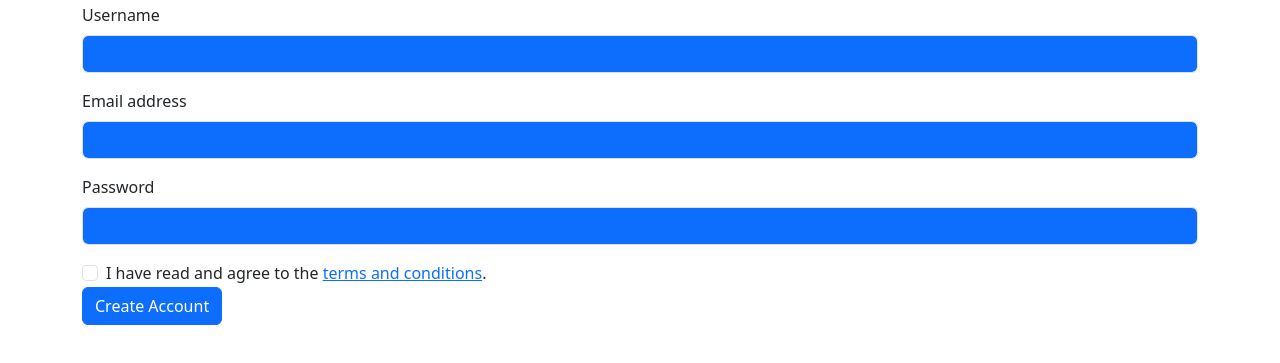
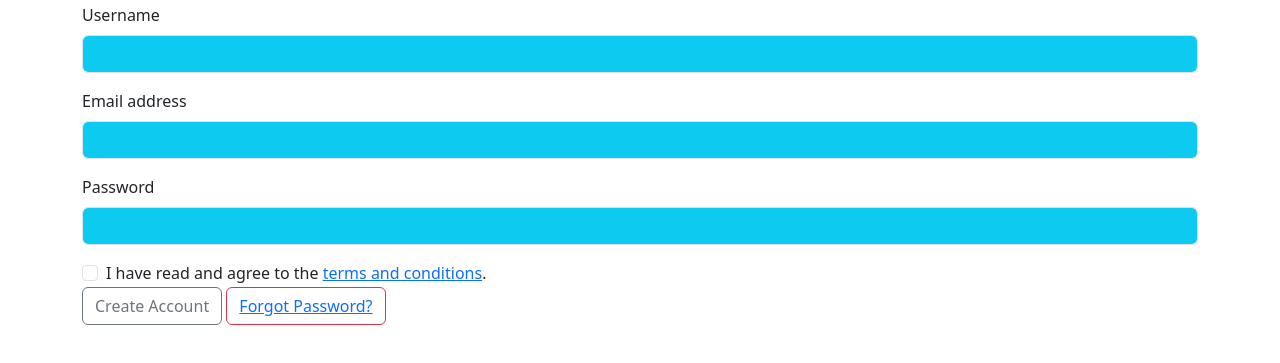
Before and after one commit to Loggingout/Passionate-Trap, a website built with Vite: page src/create-account.html in a window 1280 px wide. Shown: the part 109-472 px from the top of the page. Built offline with nearby package versions, Linux system fonts and the light colour scheme.

Commit message:
Added a new button to the form, changed the butttons to an outline apperance.

```diff
--- a/src/create-account.html
+++ b/src/create-account.html
@@ -45,26 +45,27 @@
                 <form>
                     <div class="mb-3">
                         <label for="username" class="form-label">Username</label>
-                        <input type="text" class="form-control text-bg-primary" id="username" required>
+                        <input type="text" class="form-control text-bg-info" id="username" required>
                     </div>
                     <div class="mb-3">
                         <label for="email" class="form-label">Email address</label>
-                        <input type="email" class="form-control text-bg-primary" id="email" required>
+                        <input type="email" class="form-control text-bg-info" id="email" required>
                     </div>
                     <div class="mb-3">
                         <label for="password" class="form-label">Password</label>
-                        <input type="password" class="form-control text-bg-primary" id="password" required>
+                        <input type="password" class="form-control text-bg-info" id="password" required>
                     </div>
                     <div class="form-check mt-3">
                         <input class="form-check-input" type="checkbox" id="acknowledgements" required>
                         <label class="form-check-label" for="acknowledgements">
                             I have read and agree to the <a href="#">terms and conditions</a>.
                         </label>
-                        <div class="invalid-feedback mb-4">
+                        <div class="invalid-feedback mb-6">
                             <p>You must agree before submitting.</p>
                         </div>
                     </div>
-                    <button type="submit" class="btn btn-primary justify-content-center">Create Account</button>
+                    <button type="submit" class="btn btn-outline-secondary">Create Account</button>
+                    <button type="reset" class="btn btn-outline-danger"><a href="#">Forgot Password?</a></button>
                 </form>
             </div>
         </section>
```
